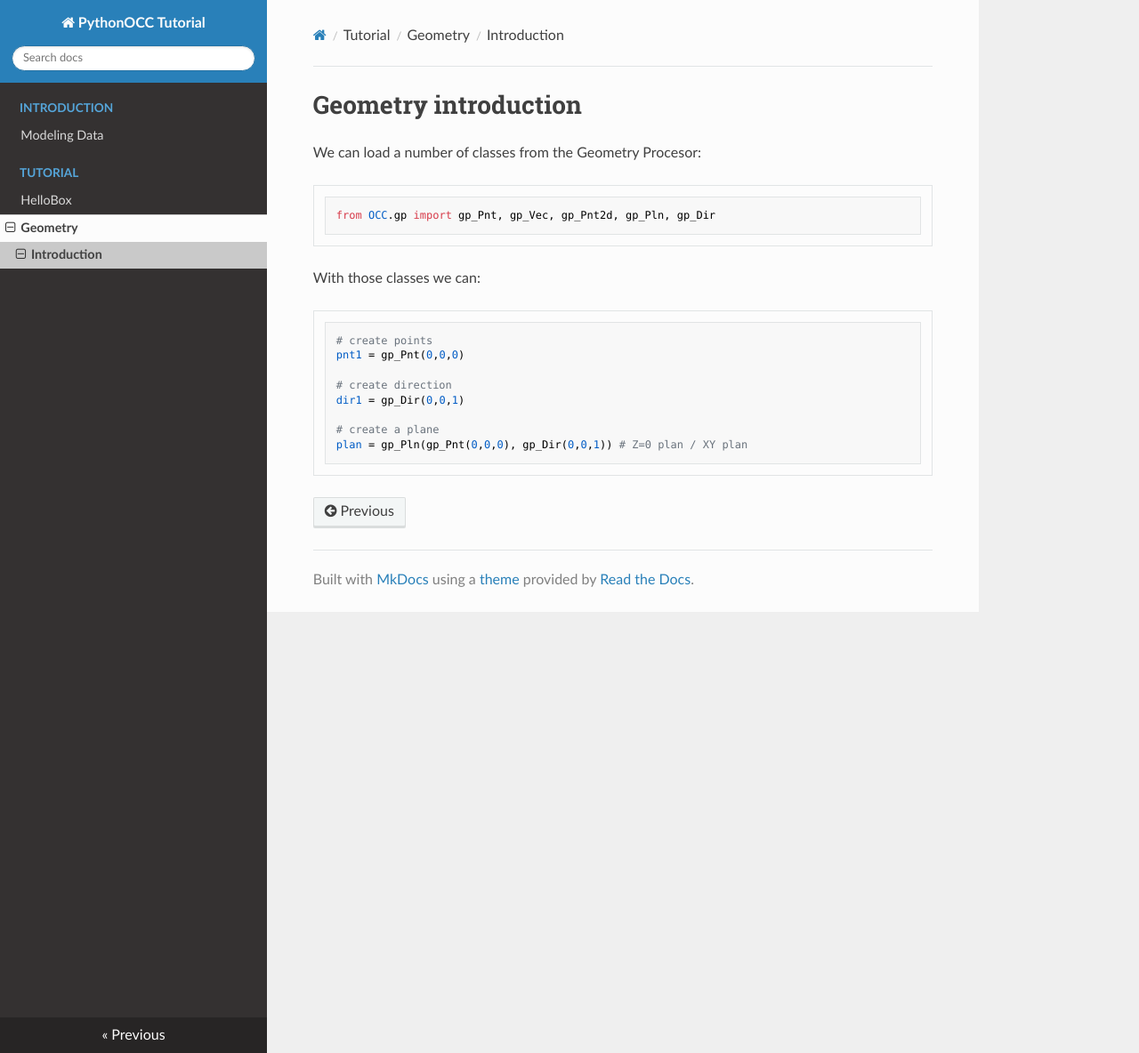
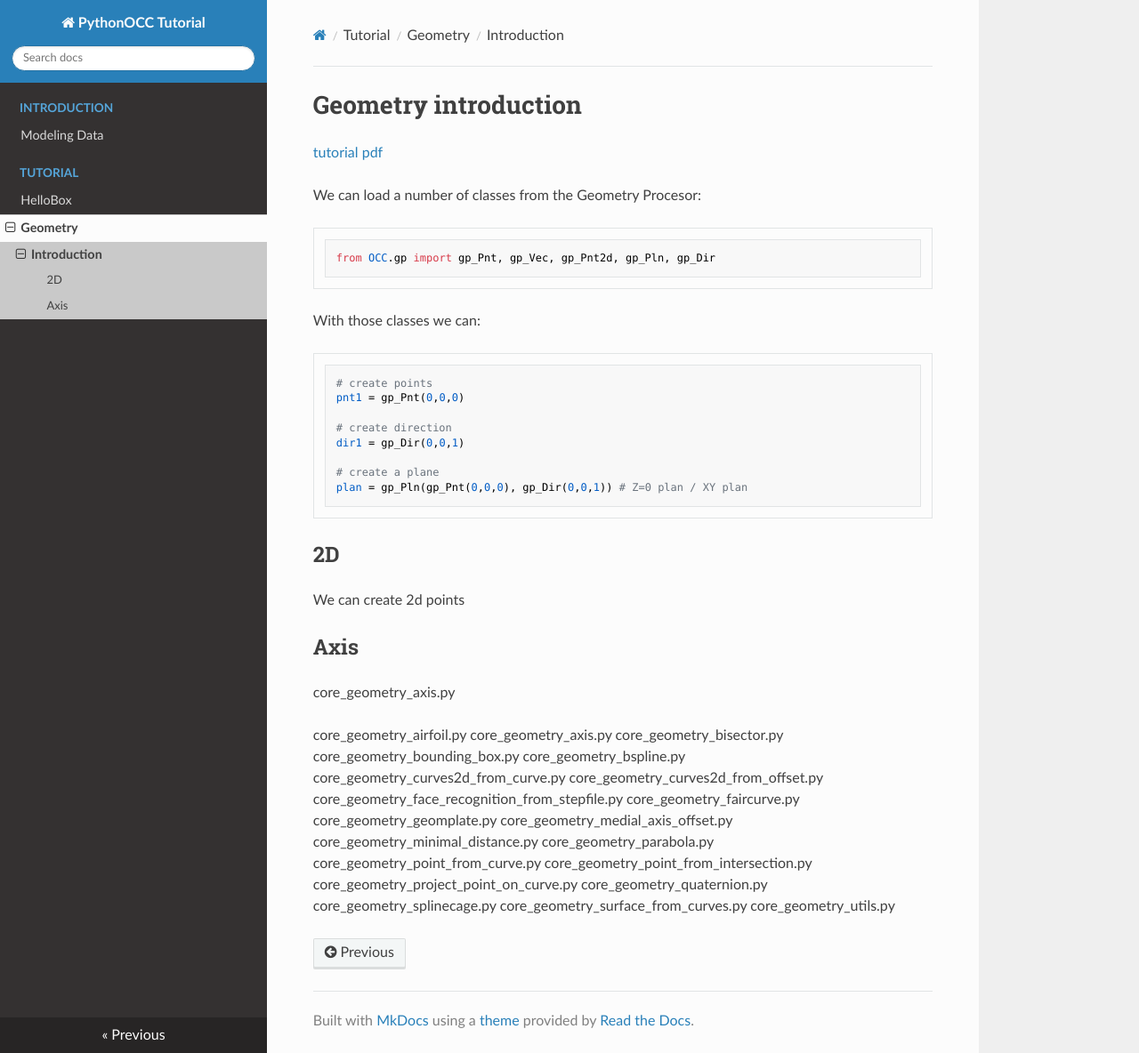
Before and after one commit to mantielero/pythonocc_doc, an MkDocs documentation site: the page built from docs/geom_intro.md, in a window 1280 px wide and 1184 px high. Shown: the whole window at 89% size. Built offline with MkDocs 1.6.1, drawn with Linux system fonts in a browser that asks for light colours; nearby versions of some CDN libraries.

Commit message:
PDF tutorial added

````diff
--- a/docs/geom_intro.md
+++ b/docs/geom_intro.md
@@ -1,4 +1,6 @@
 # Geometry introduction
+[tutorial pdf](http://trac.lecad.si/vaje/raw-attachment/wiki/PythonOcc/VisualizationOfGeometryWithUtilisingpythonOCC.pdf)
+
 We can load a number of classes from the Geometry Procesor:
 
 ```python
@@ -16,3 +18,33 @@ dir1 = gp_Dir(0,0,1)
 # create a plane
 plan = gp_Pln(gp_Pnt(0,0,0), gp_Dir(0,0,1)) # Z=0 plan / XY plan
 ```
+
+## 2D
+We can create 2d points
+
+
+## Axis
+core_geometry_axis.py
+
+
+
+core_geometry_airfoil.py
+core_geometry_axis.py
+core_geometry_bisector.py
+core_geometry_bounding_box.py
+core_geometry_bspline.py
+core_geometry_curves2d_from_curve.py
+core_geometry_curves2d_from_offset.py
+core_geometry_face_recognition_from_stepfile.py
+core_geometry_faircurve.py
+core_geometry_geomplate.py
+core_geometry_medial_axis_offset.py
+core_geometry_minimal_distance.py
+core_geometry_parabola.py
+core_geometry_point_from_curve.py
+core_geometry_point_from_intersection.py
+core_geometry_project_point_on_curve.py
+core_geometry_quaternion.py
+core_geometry_splinecage.py
+core_geometry_surface_from_curves.py
+core_geometry_utils.py
````
